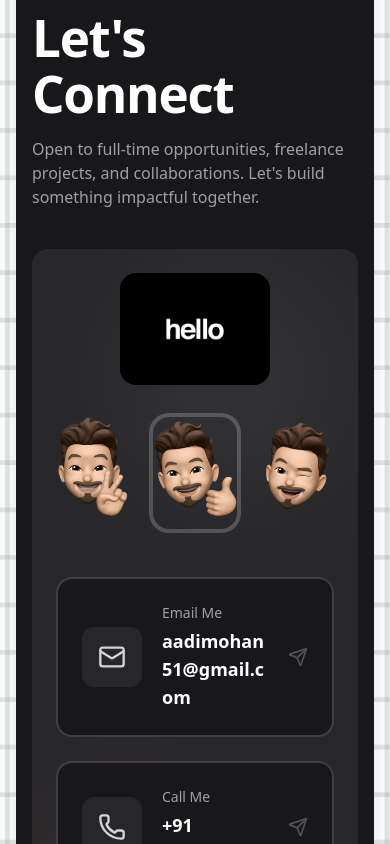
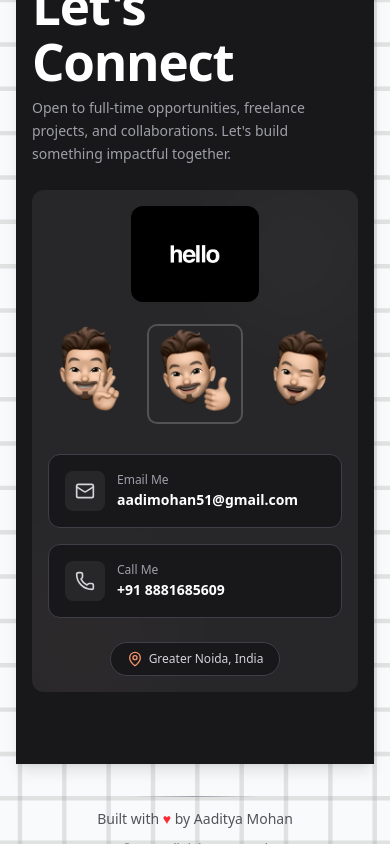
Before and after one commit to AadityaMohan-dev/portfolio-website, a React (Vite) app: page / in a window 390 px wide. Shown: the part 3900-4744 px from the top of the page. Built offline with nearby package versions, Linux system fonts and the light colour scheme.

Commit message:
ui changes

```diff
--- a/src/component/Contact.tsx
+++ b/src/component/Contact.tsx
@@ -11,60 +11,60 @@ function Contact() {
   return (
     <section
       id="contact"
-      className="max-w-6xl mx-auto px-4 sm:px-6 lg:px-8 pb-16"
+      className="max-w-6xl mx-auto px-4 sm:px-6 lg:px-8 pb-8 sm:pb-12 lg:pb-16"
     >
       {/* Heading */}
-      <h1 className="pt-16 pb-4 text-3xl sm:text-4xl lg:text-5xl font-bold tracking-tight">
+      <h1 className="pt-8 sm:pt-12 lg:pt-16 pb-2 sm:pb-3 lg:pb-4 text-2xl sm:text-3xl md:text-4xl lg:text-5xl font-bold tracking-tight">
         Let's Connect
       </h1>
 
-      <p className="pb-10 max-w-4xl text-base sm:text-lg lg:text-2xl text-zinc-400">
+      <p className="pb-6 sm:pb-8 lg:pb-10 max-w-4xl text-sm sm:text-base md:text-lg lg:text-2xl text-zinc-400 leading-relaxed">
         Open to full-time opportunities, freelance projects, and collaborations.
         Let's build something impactful together.
       </p>
 
       {/* Main Card */}
-      <div className="relative rounded-2xl bg-zinc-800 p-6 sm:p-8 lg:p-12 overflow-hidden">
+      <div className="relative rounded-xl sm:rounded-2xl bg-zinc-800 p-4 sm:p-6 md:p-8 lg:p-12 overflow-hidden">
         {/* Decorative background elements */}
-        <div className="absolute top-0 right-0 w-64 h-64 bg-white opacity-5 rounded-full blur-3xl"></div>
-        <div className="absolute bottom-0 left-0 w-48 h-48 bg-[#f6936b] opacity-10 rounded-full blur-3xl"></div>
+        <div className="absolute top-0 right-0 w-32 sm:w-48 md:w-56 lg:w-64 h-32 sm:h-48 md:h-56 lg:h-64 bg-white opacity-5 rounded-full blur-3xl"></div>
+        <div className="absolute bottom-0 left-0 w-24 sm:w-32 md:w-40 lg:w-48 h-24 sm:h-32 md:h-40 lg:h-48 bg-[#f6936b] opacity-10 rounded-full blur-3xl"></div>
 
         <div className="relative z-10">
           {/* Images Section */}
-          <div className="flex flex-col gap-8 lg:flex-row lg:items-center lg:justify-between mb-12">
+          <div className="flex flex-col gap-6 sm:gap-8 lg:flex-row lg:items-center lg:justify-between mb-8 sm:mb-10 lg:mb-12">
             {/* Hello GIF */}
-            <div className="relative group flex-shrink-0">
+            <div className="relative group flex-shrink-0 mx-auto lg:mx-0">
               <img
                 src={hello}
                 alt="Hello"
-                className="h-28 sm:h-36 lg:h-44 rounded-2xl object-contain mx-auto lg:mx-0 transition-transform duration-300 group-hover:scale-105"
+                className="h-24 sm:h-28 md:h-32 lg:h-36 xl:h-44 rounded-xl sm:rounded-2xl object-contain transition-transform duration-300 group-hover:scale-105"
               />
-              <Sparkles className="absolute -top-3 -right-3 w-6 h-6 text-yellow-400 opacity-0 group-hover:opacity-100 transition-opacity" />
+              <Sparkles className="absolute -top-2 -right-2 sm:-top-3 sm:-right-3 w-5 h-5 sm:w-6 sm:h-6 text-yellow-400 opacity-0 group-hover:opacity-100 transition-opacity" />
             </div>
 
             {/* Image Grid */}
-            <div className="grid grid-cols-3 gap-3 sm:gap-4 w-full max-w-lg mx-auto lg:mx-0">
-              <div className="relative group overflow-hidden rounded-2xl">
+            <div className="grid grid-cols-3 gap-2 sm:gap-3 md:gap-4 w-full max-w-sm sm:max-w-md lg:max-w-lg mx-auto lg:mx-0">
+              <div className="relative group overflow-hidden rounded-lg sm:rounded-xl lg:rounded-2xl">
                 <img
                   src={bg2}
                   alt=""
-                  className="h-28 sm:h-36 lg:h-44 w-full rounded-2xl object-cover transition-transform duration-300 group-hover:scale-110"
+                  className="h-24 sm:h-28 md:h-32 lg:h-36 xl:h-44 w-full object-cover transition-transform duration-300 group-hover:scale-110"
                 />
                 <div className="absolute inset-0 bg-gradient-to-t from-black/30 to-transparent opacity-0 group-hover:opacity-100 transition-opacity"></div>
               </div>
-              <div className="relative group overflow-hidden rounded-2xl ring-4 ring-white/20">
+              <div className="relative group overflow-hidden rounded-lg sm:rounded-xl lg:rounded-2xl ring-2 sm:ring-3 lg:ring-4 ring-white/20">
                 <img
                   src={profile}
                   alt="Profile"
-                  className="h-28 sm:h-36 lg:h-44 w-full rounded-2xl object-cover transition-transform duration-300 group-hover:scale-110"
+                  className="h-24 sm:h-28 md:h-32 lg:h-36 xl:h-44 w-full object-cover transition-transform duration-300 group-hover:scale-110"
                 />
                 <div className="absolute inset-0 bg-gradient-to-t from-black/30 to-transparent opacity-0 group-hover:opacity-100 transition-opacity"></div>
               </div>
-              <div className="relative group overflow-hidden rounded-2xl">
+              <div className="relative group overflow-hidden rounded-lg sm:rounded-xl lg:rounded-2xl">
                 <img
                   src={bg}
                   alt=""
-                  className="h-28 sm:h-36 lg:h-44 w-full rounded-2xl object-cover transition-transform duration-300 group-hover:scale-110"
+                  className="h-24 sm:h-28 md:h-32 lg:h-36 xl:h-44 w-full object-cover transition-transform duration-300 group-hover:scale-110"
                 />
                 <div className="absolute inset-0 bg-gradient-to-t from-black/30 to-transparent opacity-0 group-hover:opacity-100 transition-opacity"></div>
               </div>
@@ -72,51 +72,51 @@ function Contact() {
           </div>
 
           {/* Contact Details */}
-          <div className="grid grid-cols-1 lg:grid-cols-2 gap-6">
+          <div className="grid grid-cols-1 md:grid-cols-2 gap-4 sm:gap-5 lg:gap-6">
             {/* Email Card */}
             <a
               href={`mailto:${email}`}
-              className="group flex items-center gap-5 rounded-2xl border-2 border-zinc-700 bg-zinc-900 p-6 sm:p-8 transition-all duration-300 hover:border-[#f6936b] hover:shadow-lg hover:-translate-y-1"
+              className="group flex items-center gap-3 sm:gap-4 lg:gap-5 rounded-xl sm:rounded-2xl border sm:border-2 border-zinc-700 bg-zinc-900 p-4 sm:p-5 md:p-6 lg:p-8 transition-all duration-300 hover:border-[#f6936b] hover:shadow-lg hover:-translate-y-1"
             >
-              <div className="p-4 rounded-xl bg-zinc-800 group-hover:bg-[#f6936b] transition-colors duration-300">
-                <Mail className="w-7 h-7 sm:w-8 sm:h-8 text-zinc-300 group-hover:text-white transition-colors" />
+              <div className="p-2.5 sm:p-3 lg:p-4 rounded-lg sm:rounded-xl bg-zinc-800 group-hover:bg-[#f6936b] transition-colors duration-300 flex-shrink-0">
+                <Mail className="w-5 h-5 sm:w-6 sm:h-6 lg:w-7 lg:h-7 xl:w-8 xl:h-8 text-zinc-300 group-hover:text-white transition-colors" />
               </div>
               <div className="flex-1 min-w-0">
-                <p className="text-sm sm:text-base text-zinc-400 font-medium mb-1">
+                <p className="text-xs sm:text-sm lg:text-base text-zinc-400 font-medium mb-0.5 sm:mb-1">
                   Email Me
                 </p>
-                <p className="text-lg sm:text-xl lg:text-2xl text-white font-semibold break-all group-hover:text-[#f6936b] transition-colors">
+                <p className="text-sm sm:text-base md:text-lg lg:text-xl xl:text-2xl text-white font-semibold break-all group-hover:text-[#f6936b] transition-colors">
                   {email}
                 </p>
               </div>
-              <Send className="w-5 h-5 text-zinc-600 group-hover:text-[#f6936b] group-hover:translate-x-1 transition-all" />
+              <Send className="w-4 h-4 sm:w-5 sm:h-5 text-zinc-600 group-hover:text-[#f6936b] group-hover:translate-x-1 transition-all flex-shrink-0 hidden sm:block" />
             </a>
 
             {/* Phone Card */}
             <a
               href={`tel:${phone}`}
-              className="group flex items-center gap-5 rounded-2xl border-2 border-zinc-700 bg-zinc-900 p-6 sm:p-8 transition-all duration-300 hover:border-[#f6936b] hover:shadow-lg hover:-translate-y-1"
+              className="group flex items-center gap-3 sm:gap-4 lg:gap-5 rounded-xl sm:rounded-2xl border sm:border-2 border-zinc-700 bg-zinc-900 p-4 sm:p-5 md:p-6 lg:p-8 transition-all duration-300 hover:border-[#f6936b] hover:shadow-lg hover:-translate-y-1"
             >
-              <div className="p-4 rounded-xl bg-zinc-800 group-hover:bg-[#f6936b] transition-colors duration-300">
-                <Phone className="w-7 h-7 sm:w-8 sm:h-8 text-zinc-300 group-hover:text-white transition-colors" />
+              <div className="p-2.5 sm:p-3 lg:p-4 rounded-lg sm:rounded-xl bg-zinc-800 group-hover:bg-[#f6936b] transition-colors duration-300 flex-shrink-0">
+                <Phone className="w-5 h-5 sm:w-6 sm:h-6 lg:w-7 lg:h-7 xl:w-8 xl:h-8 text-zinc-300 group-hover:text-white transition-colors" />
               </div>
               <div className="flex-1">
-                <p className="text-sm sm:text-base text-zinc-400 font-medium mb-1">
+                <p className="text-xs sm:text-sm lg:text-base text-zinc-400 font-medium mb-0.5 sm:mb-1">
                   Call Me
                 </p>
-                <p className="text-lg sm:text-xl lg:text-2xl text-white font-semibold group-hover:text-[#f6936b] transition-colors">
+                <p className="text-sm sm:text-base md:text-lg lg:text-xl xl:text-2xl text-white font-semibold group-hover:text-[#f6936b] transition-colors whitespace-nowrap">
                   {phone}
                 </p>
               </div>
-              <Send className="w-5 h-5 text-zinc-600 group-hover:text-[#f6936b] group-hover:translate-x-1 transition-all" />
+              <Send className="w-4 h-4 sm:w-5 sm:h-5 text-zinc-600 group-hover:text-[#f6936b] group-hover:translate-x-1 transition-all flex-shrink-0 hidden sm:block" />
             </a>
           </div>
 
           {/* Location Badge */}
-          <div className="mt-8 flex justify-center">
-            <div className="inline-flex items-center gap-2 px-6 py-3 rounded-full bg-zinc-900 border border-zinc-700">
-              <MapPin className="w-5 h-5 text-[#f6936b]" />
-              <span className="text-sm sm:text-base text-zinc-300 font-medium">
+          <div className="mt-6 sm:mt-8 flex justify-center">
+            <div className="inline-flex items-center gap-1.5 sm:gap-2 px-4 sm:px-5 lg:px-6 py-2 sm:py-2.5 lg:py-3 rounded-full bg-zinc-900 border border-zinc-700">
+              <MapPin className="w-4 h-4 sm:w-5 sm:h-5 text-[#f6936b]" />
+              <span className="text-xs sm:text-sm lg:text-base text-zinc-300 font-medium">
                 Greater Noida, India
               </span>
             </div>
```
